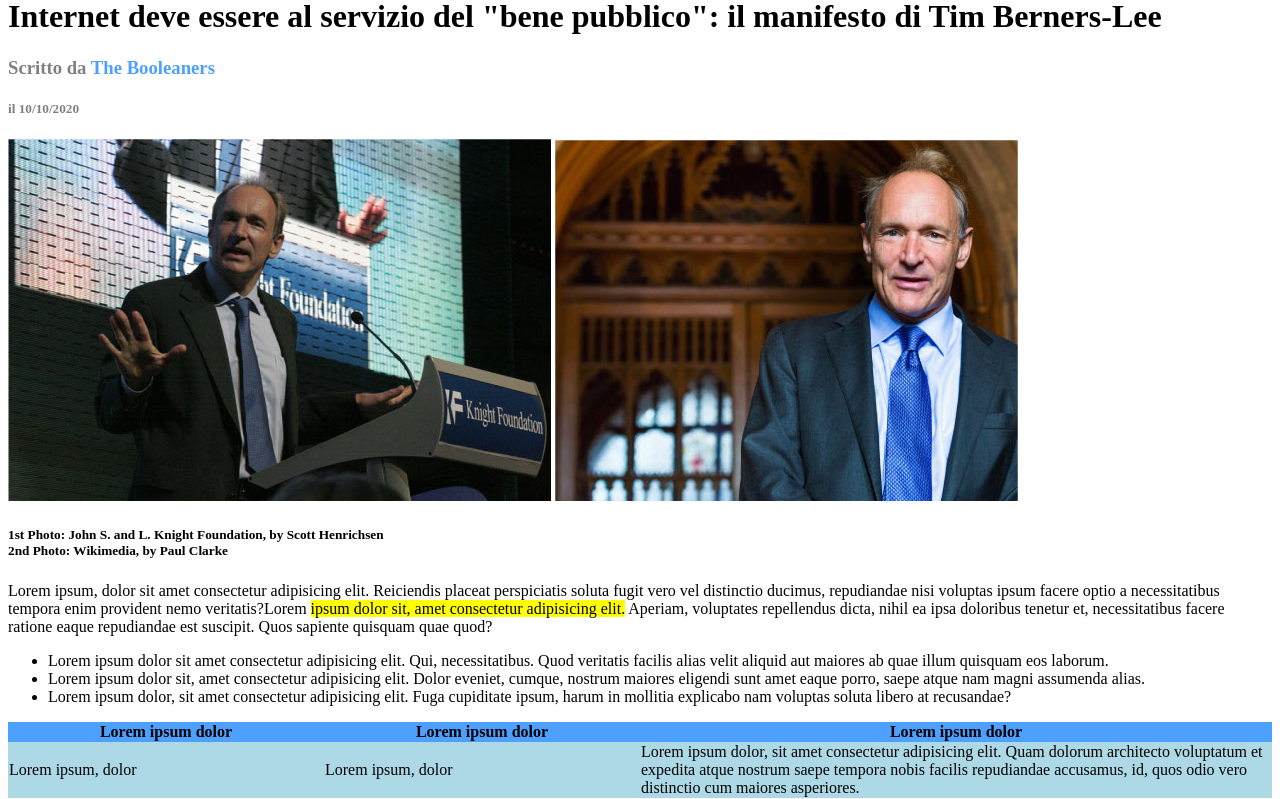
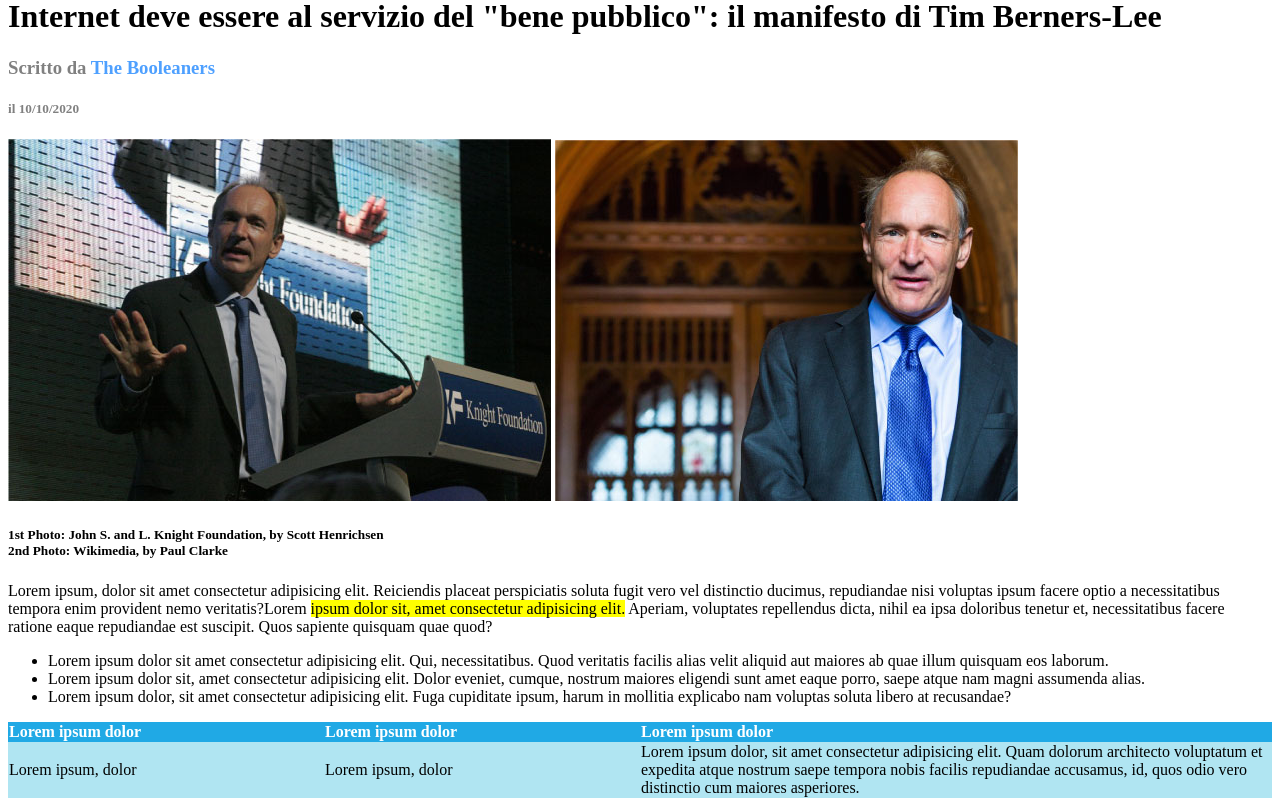
Before and after one commit to simonemassenti/html-css-booleaner, a plain HTML site: page index.html in a window 1280 px wide. Shown: the part 131-930 px from the top of the page. Drawn offline with Linux system fonts and the light colour scheme.

Commit message:
add: qualche correzione e aggiunta di commenti

```diff
--- a/css/style.css
+++ b/css/style.css
@@ -22,11 +22,13 @@ header{
 }
 
 th {
-    background-color:   rgb(78, 160, 255);
+    background-color:  rgb(32, 169, 229);
+    text-align: left;
+    color: white;
 }
 
 .dispari{
-    background-color: lightblue;
+    background-color:rgb(176, 229, 242);
 }
 
 td{
```
Also changed, not shown: index.html (+12 -1 lines).
